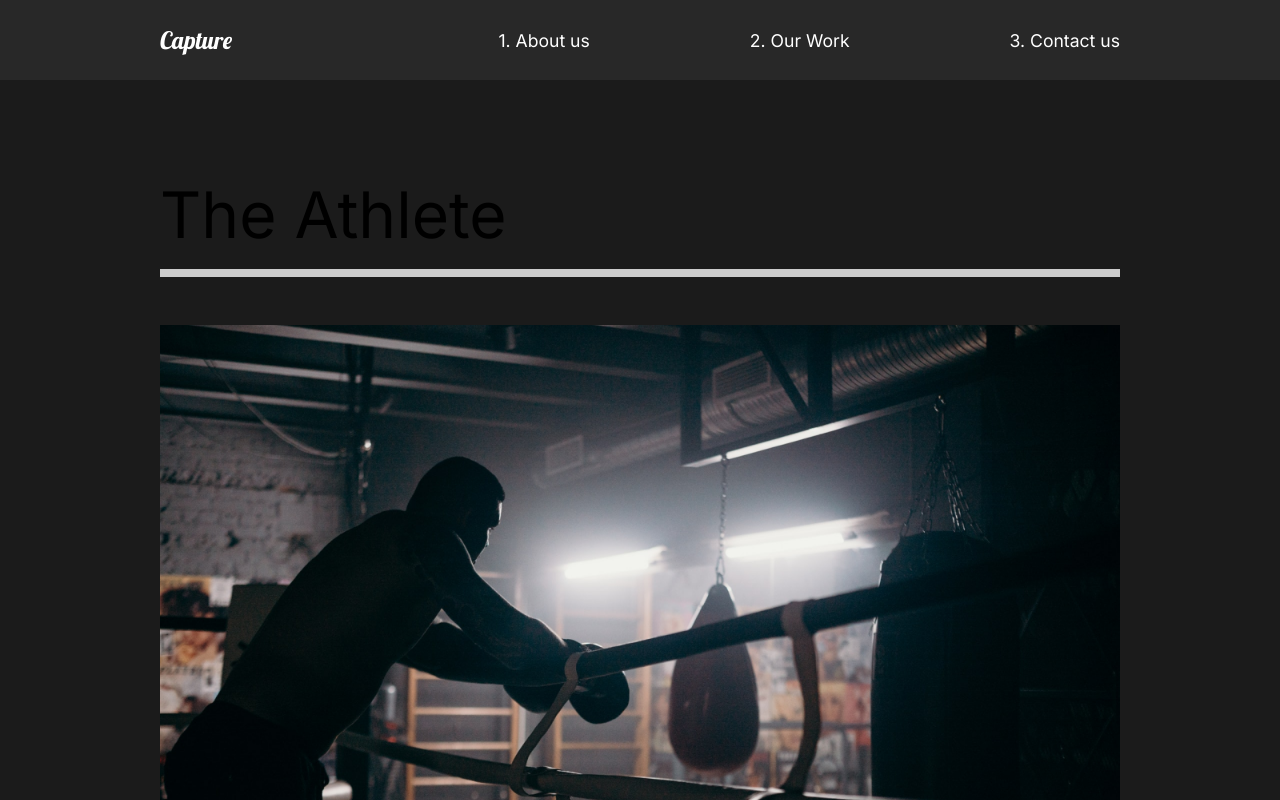
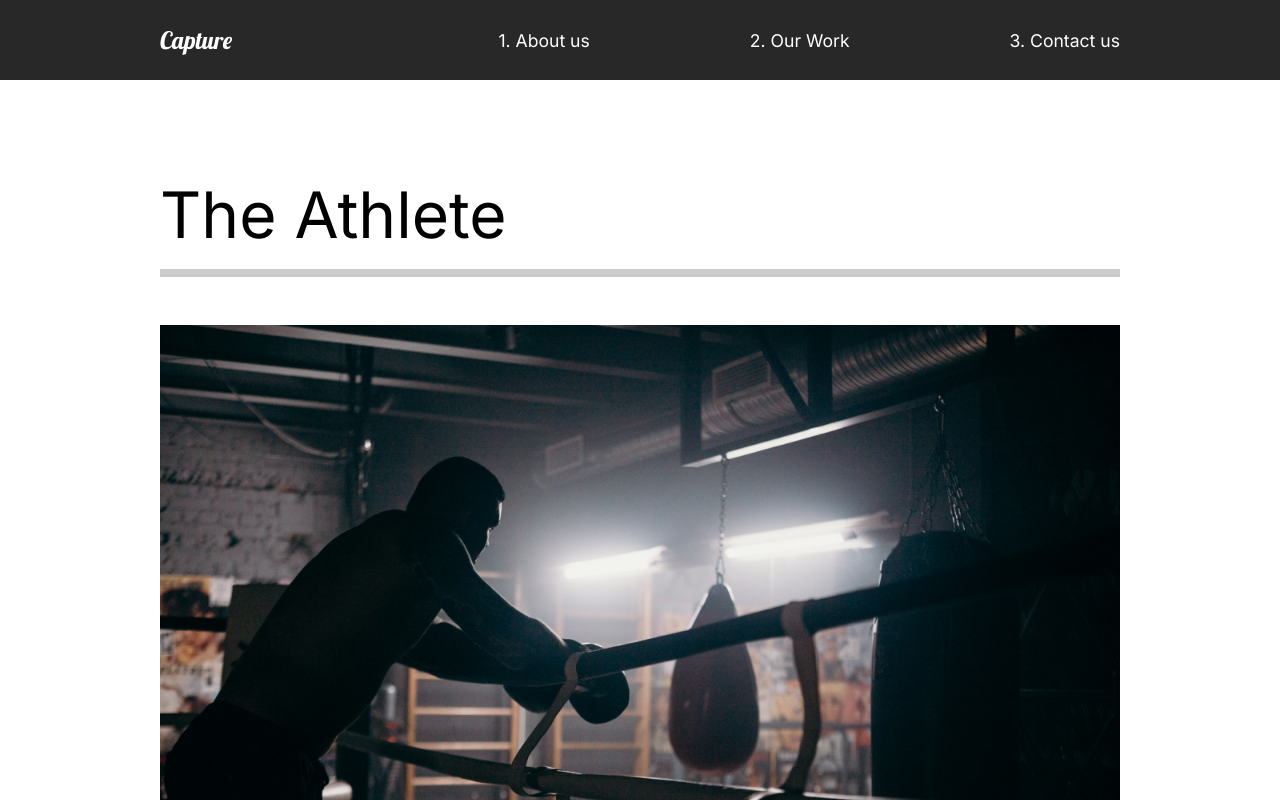
Before and after one commit to agnik2019/capture_react, a React (Create React App) app: page /work in a window 1280 px wide. Shown: the top 800 px of the page. Built offline with nearby package versions, Linux system fonts and the light colour scheme.

Commit message:
13. Page Animation

```diff
--- a/src/App.js
+++ b/src/App.js
@@ -3,15 +3,20 @@
 import Nav from './components/Nav'
 import ContactUs from "./pages/ContactUs";
 import OurWork from './pages/OurWork';
-import { Switch, Route } from 'react-router-dom';
-import MovieDetail from "./pages/MovieDetail"
+import { Switch, Route, useLocation } from 'react-router-dom';
+import MovieDetail from "./pages/MovieDetail";
+
+//Animation
+import {AnimatePresence } from 'framer-motion';
 
 function App() {
+  const location = useLocation();
   return (
     <div className="App">
       <GlobalStyle />
       <Nav />
-      <Switch >
+     < AnimatePresence exitBeforeEnter>
+      <Switch location={location} key={location.pathname} >
       <Route path="/" exact >
            <Aboutus/>
       </Route>
@@ -25,6 +30,7 @@
          <ContactUs/>
       </Route>
       </Switch>
+      </AnimatePresence>
     </div>
   );
 }
--- /dev/null
+++ b/src/animation.js
@@ -0,0 +1,22 @@
+export const pageAnimation = {
+    hidden:{
+        opacity:0,
+        y:300
+    },
+    show:{
+        opacity:1,
+        y:0,
+        transition:{
+            duration:1,
+
+        },
+    },
+    exit:{
+        opacity:0,
+        y:300,
+        transition:{
+            duration:1,
+
+        },
+    },
+}
--- a/src/components/AboutSection.js
+++ b/src/components/AboutSection.js
@@ -6,42 +6,36 @@
 
 const AboutSection = () => {
 
-    const titleAnim = {
-        hidden: {opacity:0},
-        show: {opacity:1, transition:{duration:2}},
-    };
+    // const titleAnim = {
+    //     hidden: {opacity:0},
+    //     show: {opacity:1, transition:{duration:2}},
+    // };
 
-    const container ={
-        hidden:{x:100},
-        show:{x:0,
-            transition:{
-                duration:0.75,
-                ease:"easeOut",
-                staggerChildren:1,
-                when:"afterChildren",
-            },
-        },
-    };
+    // const container ={
+    //     hidden:{x:100},
+    //     show:{x:0,
+    //         transition:{
+    //             duration:0.75,
+    //             ease:"easeOut",
+    //             staggerChildren:1,
+    //             when:"afterChildren",
+    //         },
+    //     },
+    // };
 
     return(
             <About>
                 <Description >
-                    <motion.div variants={container}
-                                initial="hidden"
-                                animate="show"
-                                className="title">
+                    <motion.div className="title">
                         <Hide>
-                            <motion.h2
-                            variants={titleAnim} >
+                            <motion.h2 >
                                 We work to make</motion.h2>
                         </Hide>
                         <Hide>
-                        <motion.h2
-                            variants={titleAnim} >Your <span>dreams</span> come </motion.h2>
+                        <motion.h2 >Your <span>dreams</span> come </motion.h2>
                          </Hide>
                          <Hide>
-                         <motion.h2
-                            variants={titleAnim} >true.</motion.h2>
+                         <motion.h2 >true.</motion.h2>
                         </Hide>
                     </motion.div>
                     <p>Contact us for any photography or videography ideas that you have. We have professioanals
--- a/src/pages/Aboutus.js
+++ b/src/pages/Aboutus.js
@@ -2,13 +2,17 @@
 import ServicesSection from '../components/ServicesSection';
 import FaqSection from "../components/FaqSection"
 
+//Animations
+import {motion} from "framer-motion";
+import {pageAnimation} from "../animation"
+
 const Aboutus = () => {
     return (
-        <>
+        <motion.div variants={pageAnimation} initial="hidden" animate="show">
         <AboutSection />
         <ServicesSection />
         <FaqSection/>
-        </>
+        </motion.div>
     )
 
 };
--- a/src/pages/ContactUs.js
+++ b/src/pages/ContactUs.js
@@ -1,9 +1,18 @@
-import React from 'react'
+import React from 'react';
+
+//Animations
+import {motion} from "framer-motion";
+import {pageAnimation} from "../animation"
 
 export default function ContactUs() {
     return (
-        <div>
+        <motion.div exit="exit"
+                    variants={pageAnimation}
+                    initial="hidden"
+                    animate="show"
+                    style={{background: "#fff"}}
+                    >
             <h1>Contact Us</h1>
-        </div>
+        </motion.div>
     )
 }
--- a/src/pages/MovieDetail.js
+++ b/src/pages/MovieDetail.js
@@ -2,6 +2,8 @@
 import styled from 'styled-components';
 import {useHistory} from "react-router-dom";
 import {MovieState} from "../movieState";
+import {motion} from "framer-motion";
+import {pageAnimation} from "../animation"
 
 const MovieDetail = () => {
    const history = useHistory();
@@ -19,7 +21,10 @@
     return (
     <>
       { movie && (
-        <Details>
+        <Details exit="exit"
+                variants={pageAnimation}
+                initial="hidden"
+                animate="show">
             <HeadLine>
                 <h2>{movie.title}</h2>
                 <img src={movie.mainImg} alt="movie"/>
@@ -43,7 +48,7 @@
 );
  }
 
-const Details = styled.div`
+const Details = styled(motion.div)`
     color:white;
 `;
 
--- a/src/pages/OurWork.js
+++ b/src/pages/OurWork.js
@@ -7,9 +7,13 @@
 import theracer from "../img/theracer-small.png"
 import goodtimes from "../img/goodtimes-small.png"
 
+//Animations
+import {motion} from "framer-motion";
+import {pageAnimation} from "../animation"
+
 export default function OurWork() {
     return (
-        <Work>
+        <Work  style={{background: "#fff"}} exit="exit" variants={pageAnimation} initial="hidden" animate="show">
             <Movie>
                 <h2>The Athlete</h2>
                 <div className="line"></div>
@@ -37,7 +41,7 @@
     )
 }
 
-const Work = styled.div`
+const Work = styled(motion.div)`
     min-height:100vh;
     overflow:hidden;
     padding:5rem 10rem;
```
